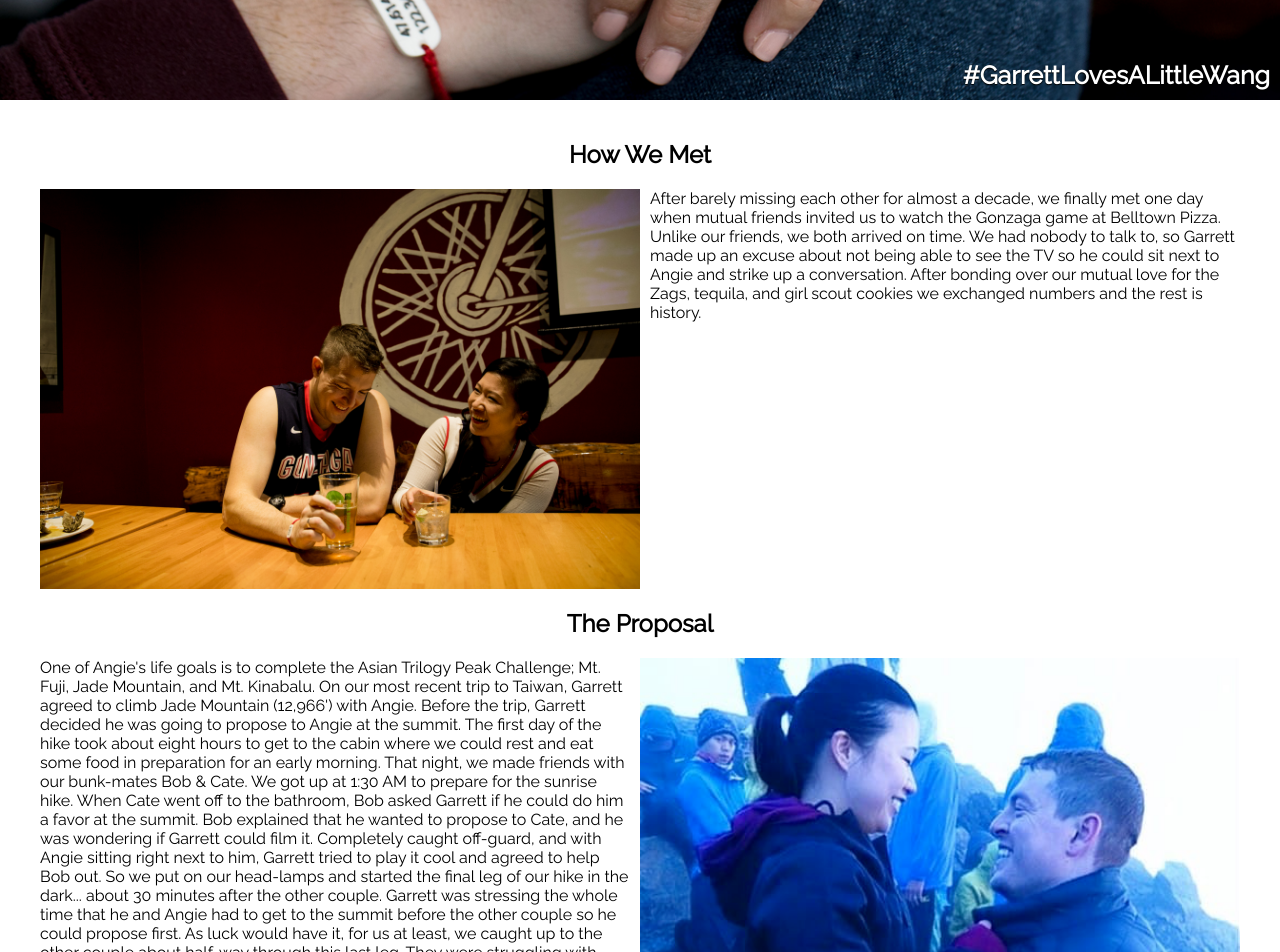
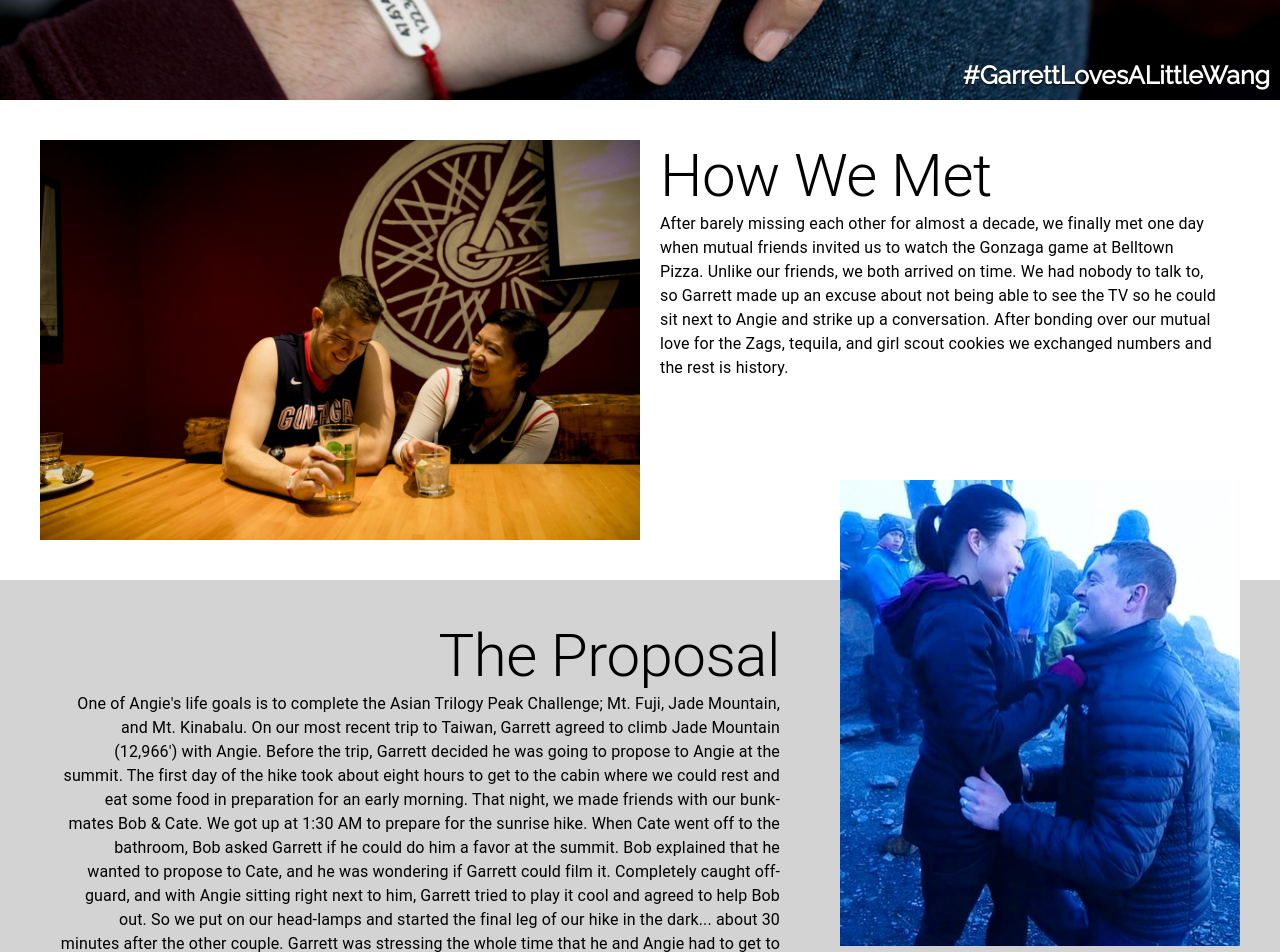
Before and after one commit to garrett56x/wedding-site, a React (Create React App) app: page / in a window 1280 px wide. Shown: the part 500-1452 px from the top of the page. Built offline with nearby package versions, Linux system fonts and the light colour scheme.

Commit message:
Restyled home page

```diff
--- a/src/client/Home/Home.css
+++ /dev/null
@@ -1,41 +0,0 @@
-.home {
-}
-  .home .content {
-    margin: 20px 0;
-    padding: 0 40px;
-    text-align: left;
-  }
-    .home .content h2 {
-      text-align: center;
-    }
-    .home .content .how-we-met {
-    	overflow: auto;
-    }
-      .home .content .how-we-met .section-image {
-        width: 50%;
-        float: left;
-        margin-right: 10px;
-      }
-
-    .home .content .proposal {
-    	overflow: auto;
-    }
-      .home .content .proposal .section-image {
-        width: 50%;
-        float: right;
-        margin-left: 10px;
-      }
-
-@media only screen and (max-width: 650px) {
-  .home .content {
-    padding: 0 20px;
-  }
-
-  .home .content .how-we-met .section-image {
-    width: 100%;
-  }
-
-  .home .content .proposal .section-image {
-  	width: 100%;
-  }
-}
--- a/src/client/Home/Home.jsx
+++ b/src/client/Home/Home.jsx
@@ -1,36 +1,43 @@
 import React from "react";
+import { Typography } from '@material-ui/core';
 import Hero from "../Hero/Hero.jsx";
 import BackgroundImage from "../../assets/hands.jpg";
-import "./Home.css";
+import useStyles from "./HomeStyles.js";
 
 export default function Home() {
   const images = require.context('../../assets', true);
   const howWeMet = images('./btp.jpg');
   const proposal = images('./proposal.png');
+  const classes = useStyles();
 
   return (
     <div className="home">
       <Hero backgroundImage={BackgroundImage} phrase="OUR STORY" />
-      <div className="content">
-        <div className="how-we-met">
-          <h2>How We Met</h2>
-          <img className="section-image" alt="btp" src={howWeMet} />
-          <p>
+      <div>
+        <div className={classes.sectionWrapper}>
+          <div className={classes.howWeMet}>
+            <img className={classes.hwmPhoto} alt="btp" src={howWeMet} />
+            <div className={classes.hwmContent}>
+              <Typography variant="h2">How We Met</Typography>
+              <Typography variant="body1">
                 After barely missing each other for almost a decade, we finally met one day when mutual friends invited us to
                 watch the Gonzaga game at Belltown Pizza. Unlike our friends, we both arrived on time. We had nobody to talk to,
                 so Garrett made up an excuse about not being able to see the TV so he could sit next to Angie and strike up a
                 conversation. After bonding over our mutual love for the Zags, tequila, and girl scout cookies we exchanged
                 numbers and the rest is history.
-          </p>
+              </Typography>
             </div>
-        <div className="proposal">
-          <h2>The Proposal</h2>
-          <img className="section-image" alt="proposal" src={proposal} />
-          <p>
-            One of Angie's life goals is to complete the Asian Trilogy Peak Challenge; Mt. Fuji, Jade Mountain, and Mt.
+          </div>
+        </div>
+        <div className={classes.sectionWrapper} style={{ backgroundColor: "#D3D3D3" }}>
+          <div className={classes.proposal}>
+            <div className={classes.proposalContent}>
+              <Typography variant="h2">The Proposal</Typography>
+              <Typography variant="body1">
+                One of Angie&apos;s life goals is to complete the Asian Trilogy Peak Challenge; Mt. Fuji, Jade Mountain, and Mt.
                 Kinabalu. On our most recent trip to Taiwan, Garrett agreed to climb Jade Mountain (12,966') with Angie.
                 Before the trip, Garrett decided he was going to propose to Angie at the summit. The first day of the hike took about eight hours to get to the cabin where we could rest and eat some food in
-            preparation for an early morning. That night, we made friends with our bunk-mates Bob & Cate. We got up at 1:30 AM
+                preparation for an early morning. That night, we made friends with our bunk-mates Bob &amp; Cate. We got up at 1:30 AM
                 to prepare for the sunrise hike. When Cate went off to the bathroom, Bob asked Garrett if he could do him a favor at
                 the summit. Bob explained that he wanted to propose to Cate, and he was wondering if Garrett could film it. Completely caught
                 off-guard, and with Angie sitting right next to him, Garrett tried to play it cool and agreed to help Bob out. So we
@@ -41,7 +48,10 @@ export default function Home() {
                 later, we reached the summit right at sunrise. Garrett got down on one knee, and bacause of the events that transpired,
                 Angie thought he was joking and said, "Wait, what? No, are you joking?" until it finally sank in that Garrett was
                 proposing for real and she said yes.
-          </p>
+              </Typography>
+            </div>
+            <img className={classes.proposalPhoto} alt="proposal" src={proposal} />
+          </div>
         </div>
       </div>
     </div>
--- /dev/null
+++ b/src/client/Home/HomeStyles.js
@@ -0,0 +1,70 @@
+import { makeStyles } from '@material-ui/core/styles';
+
+const useStyles = makeStyles((theme) => ({
+    sectionWrapper: {
+      width: "100%",
+    },
+    howWeMet: {
+      display: "flex",
+      textAlign: "left",
+      padding: "40px",
+      maxWidth: "1200px",
+      margin: "auto",
+      [theme.breakpoints.down("sm")] : {
+        flexFlow: "column",
+        padding: "20px 0",
+      }
+    },
+    hwmPhoto: {
+      width: "600px",
+      alignSelf: "center",
+      [theme.breakpoints.down("sm")] : {
+        width: "100%",
+      },
+    },
+    hwmContent: {
+      padding: "0 20px",
+    },
+    proposal: {
+      display: "flex",
+      textAlign: "right",
+      padding: "40px",
+      maxWidth: "1200px",
+      margin: "auto",
+      [theme.breakpoints.down("sm")] : {
+        flexFlow: "column",
+        padding: 0,
+        paddingTop: "20px",
+      },
+      [theme.breakpoints.down("xs")] : {
+        paddingTop: 0,
+      },
+    },
+    proposalPhoto: {
+      width: "400px",
+      marginTop: "-140px",
+      marginLeft: "auto",
+      alignSelf: "flex-start",
+      [theme.breakpoints.down("md")] : {
+        margin: "0 auto",
+      },
+      [theme.breakpoints.down("sm")] : {
+        order: 0,
+      },
+      [theme.breakpoints.down("xs")] : {
+        width: "100%",
+      },
+    },
+    proposalContent: {
+      padding: "0 20px",
+      width: "60%",
+      [theme.breakpoints.down("sm")] : {
+        textAlign: "left",
+        width: "unset",
+        padding: "20px",
+        order: 1,
+      },
+    },
+  }));
+
+  export default useStyles;
```
Lines whose indentation alone changed are shown as unchanged.
